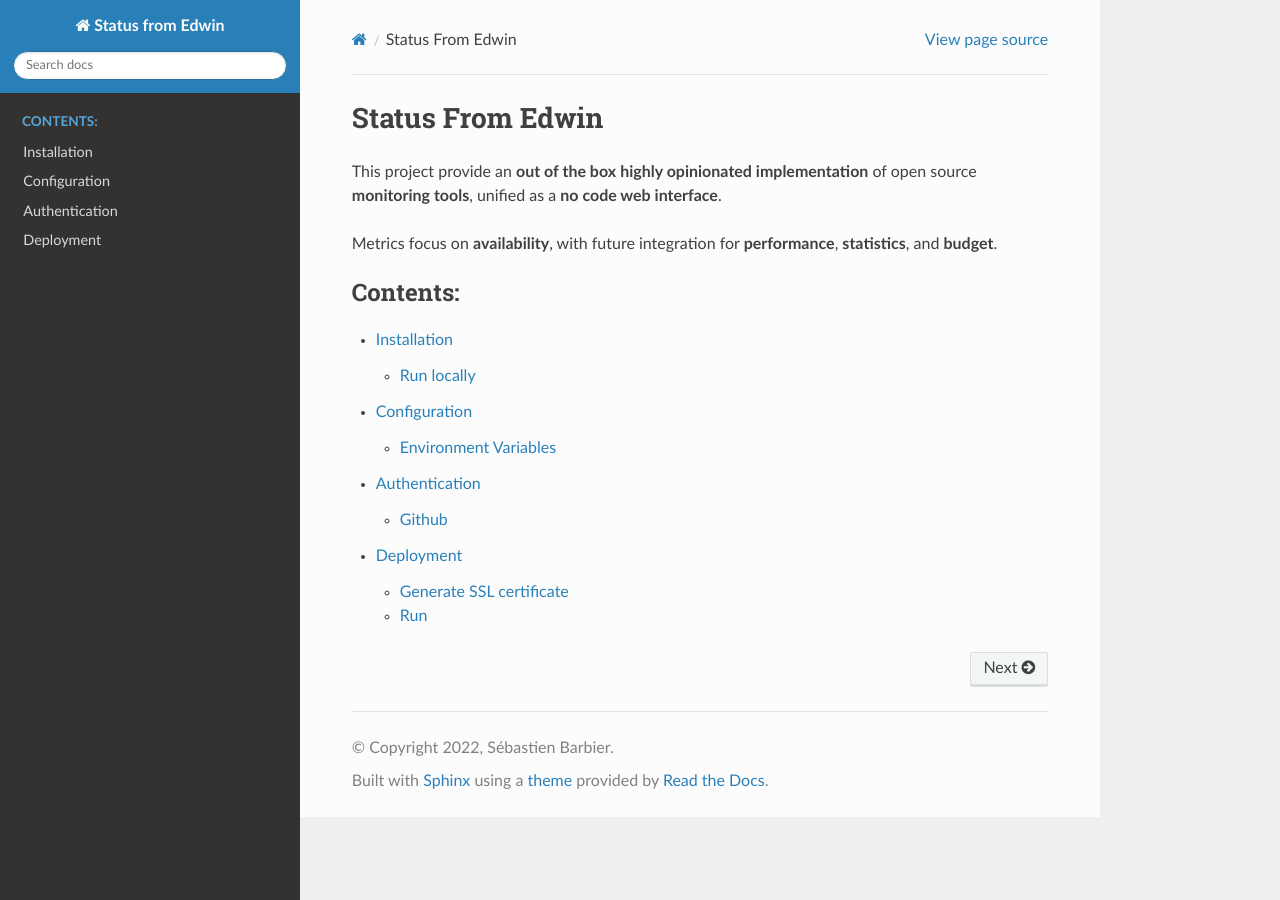
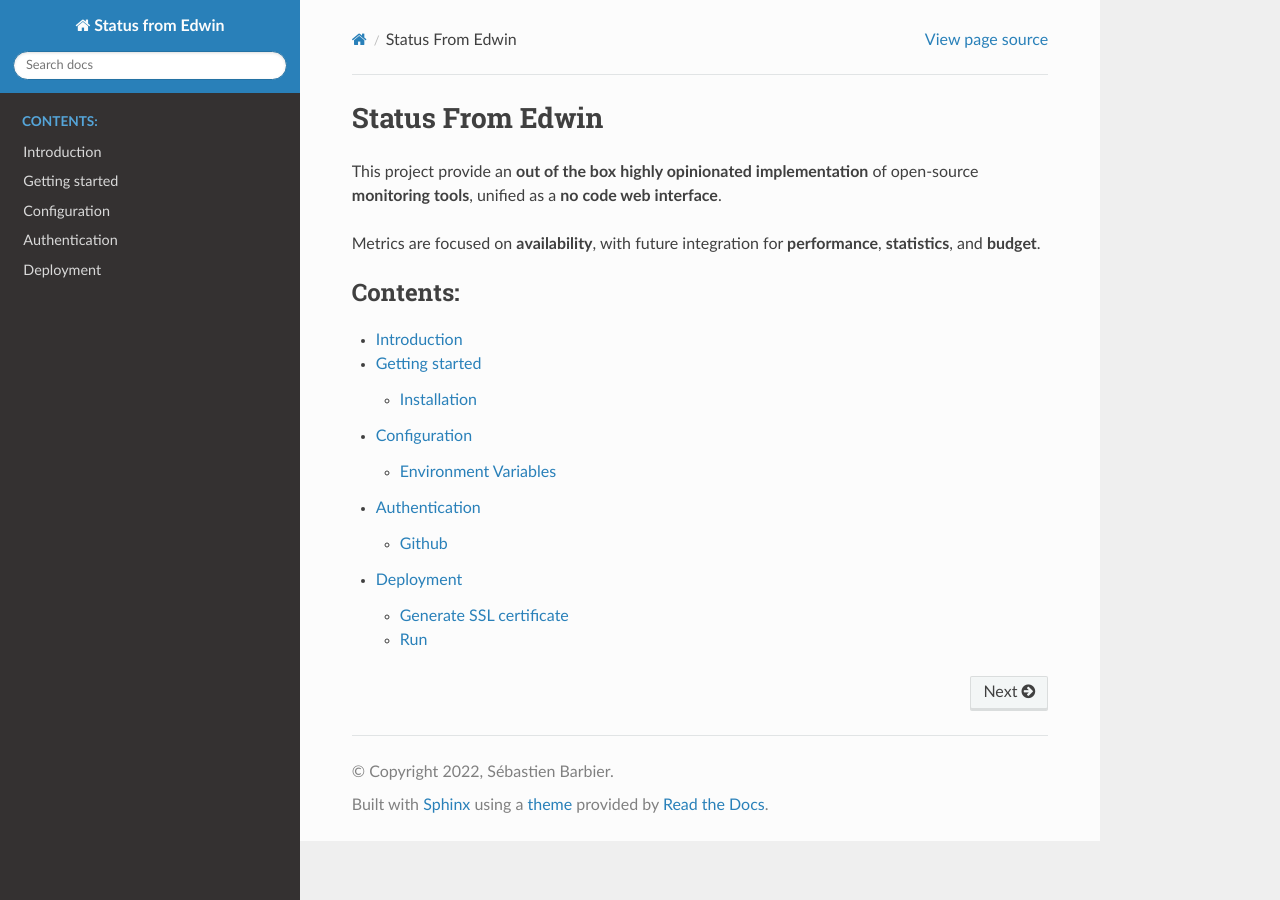
Before and after one commit to fromedwin/monitor, a Sphinx documentation site: the page built from docs/index.rst, in a window 1280 px wide. Built offline with Sphinx 7.4.7 and the Read the Docs theme 2.0.0, drawn with Linux system fonts in a browser that asks for light colours; pages that are not in the unit, such as notebooks, are missing from menus.

Commit message:
Rename documentation main sections

```diff
--- a/docs/index.rst
+++ b/docs/index.rst
@@ -6,14 +6,15 @@
 Status From Edwin
 =================
 
-This project provide an **out of the box** **highly opinionated implementation** of open source **monitoring tools**, unified as a **no code web interface**.
+This project provide an **out of the box** **highly opinionated implementation** of open-source **monitoring tools**, unified as a **no code web interface**.
 
-Metrics focus on **availability**, with future integration for **performance**, **statistics**, and **budget**.
+Metrics are focused on **availability**, with future integration for **performance**, **statistics**, and **budget**.
 
 .. toctree::
    :maxdepth: 2
    :caption: Contents:
 
+   introduction
    installation
    configuration
    authentication
--- a/docs/installation.md
+++ b/docs/installation.md
@@ -1,6 +1,6 @@
-# Installation
+# Getting started
 
-## Run locally
+## Installation
 
 ### Clone git repository
 
--- /dev/null
+++ b/docs/introduction.md
@@ -0,0 +1 @@
+# Introduction
```
Also changed, not shown: README.md (+2 -2 lines).
